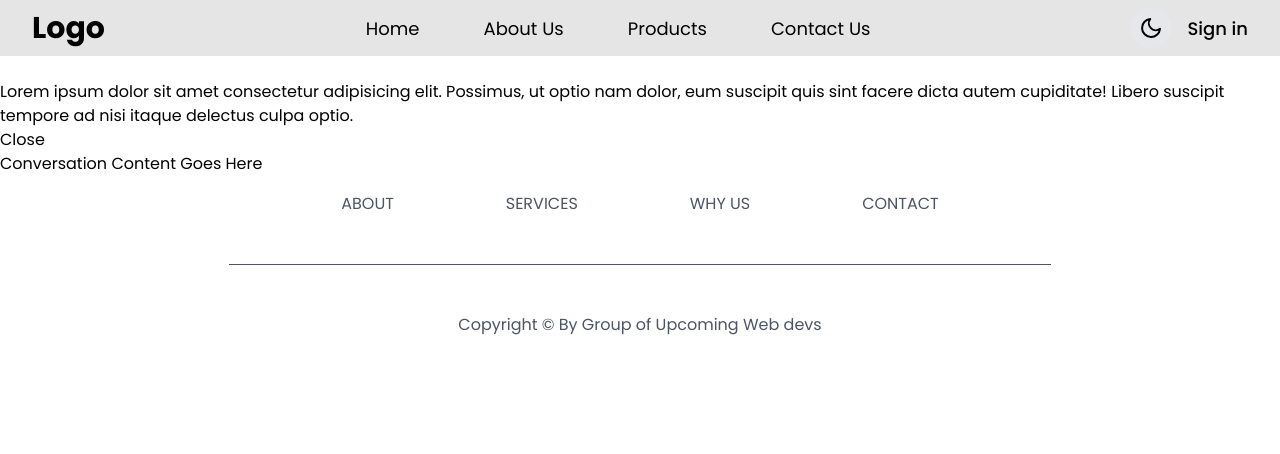
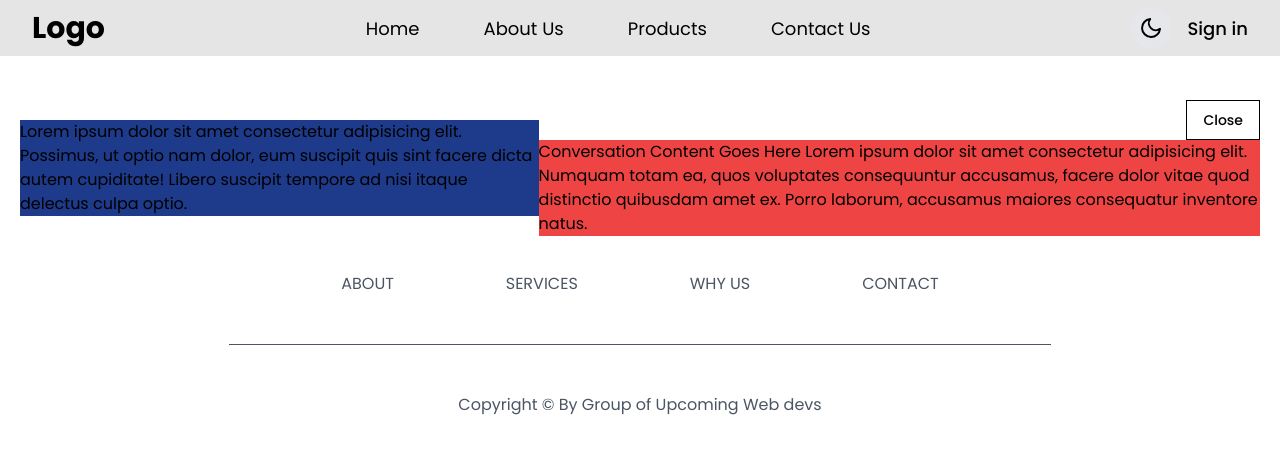
Before and after one commit to namansingh98/moglueui, a Next.js app: page /chat in a window 1280 px wide. Both pictures are taken after a click on the button "Show Conversation". Shown: the top 454 px of the page. Built offline with nearby package versions, Linux system fonts and the light colour scheme.

Commit message:
chat page funcationalty

```diff
--- a/src/components/Conversation.tsx
+++ b/src/components/Conversation.tsx
@@ -1,4 +1,5 @@
 import React from "react";
+import { Button } from "./ui/button";
 
 interface ConversationProps {
   onClose: () => void;
@@ -7,9 +8,20 @@ interface ConversationProps {
 const Conversation: React.FC<ConversationProps> = ({ onClose }) => {
   return (
     <div className="conversation-container">
-      <button onClick={onClose}>Close</button>
+      <div className="flex justify-end  flex-wrap items-center">
+        <Button variant={"outline"} onClick={onClose}>
+          Close
+        </Button>
+      </div>
       {/* Place your conversation content here */}
-      <div>Conversation Content Goes Here</div>
+      <div className="flex flex-row justify-between items-center">
+        <div className="bg-red-500">
+          Conversation Content Goes Here Lorem ipsum dolor sit amet consectetur
+          adipisicing elit. Numquam totam ea, quos voluptates consequuntur
+          accusamus, facere dolor vitae quod distinctio quibusdam amet ex. Porro
+          laborum, accusamus maiores consequatur inventore natus.
+        </div>
+      </div>
     </div>
   );
 };
--- a/src/components/VidoeChat.tsx
+++ b/src/components/VidoeChat.tsx
@@ -2,7 +2,7 @@ import React from 'react'
 
 const VidoeChat = () => {
   return (
-    <div>Lorem ipsum dolor sit amet consectetur adipisicing elit. Possimus, ut optio nam dolor, eum suscipit quis sint facere dicta autem cupiditate! Libero suscipit tempore ad nisi itaque delectus culpa optio.</div>
+    <div className='bg-blue-900'>Lorem ipsum dolor sit amet consectetur adipisicing elit. Possimus, ut optio nam dolor, eum suscipit quis sint facere dicta autem cupiditate! Libero suscipit tempore ad nisi itaque delectus culpa optio.</div>
   )
 }
 
--- a/src/pages/chat/index.tsx
+++ b/src/pages/chat/index.tsx
@@ -1,7 +1,7 @@
 import React, { useState } from "react";
 import VidoeChat from "@/components/VidoeChat";
 import Conversation from "@/components/Conversation";
-
+import {Button} from "@/components/ui/button";
 const Chat: React.FC = () => {
   const [conversationVisible, setConversationVisible] = useState(false);
 
@@ -10,15 +10,17 @@ const Chat: React.FC = () => {
   };
 
   return (
-    <div className="flex w-full h-full items-center justify-center">
-      <div className="relative top-20">
+    <div className="flex  flex-col w-full h-full items-center justify-center">
+      <div className="relative top-20  flex justify-center items-center p-5">
         <VidoeChat />
-        <button onClick={toggleConversation} style={{ display: conversationVisible ? 'none' : 'block' }}>
+        <div>
+        <Button variant={"outline"}  onClick={toggleConversation} style={{ display: conversationVisible ? 'none' : 'block' }}>
           Show Conversation
-        </button>
+        </Button>
         {conversationVisible && (
           <Conversation onClose={toggleConversation} />
         )}
+        </div>
       </div>
     </div>
   );
```
